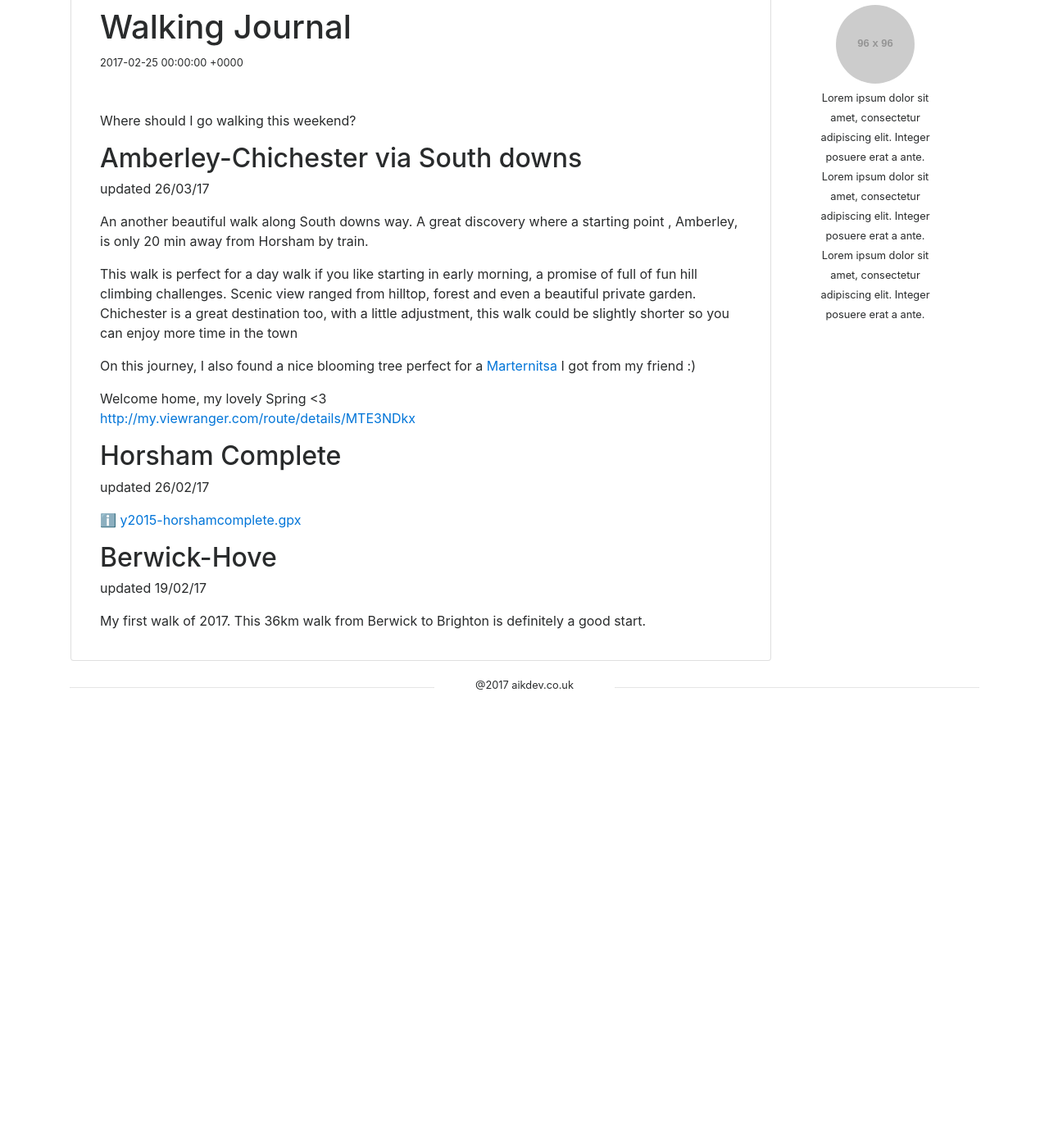
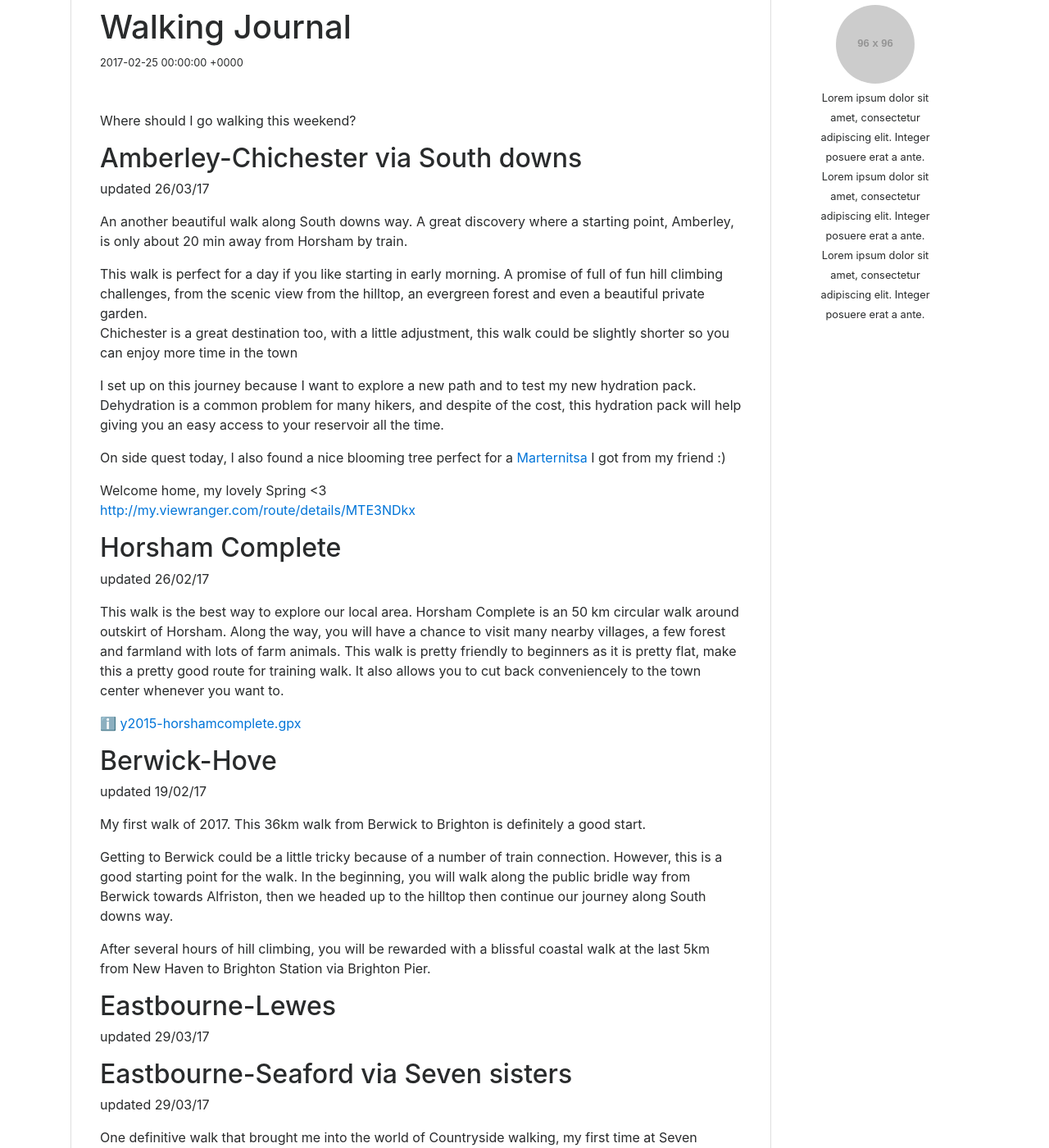
Before and after one commit to aik6980/aik6980.github.io, a Jekyll site: the page built from _posts/2017-02-25-route-map.md, in a window 1280 px wide and 1400 px high, scrolled down 267 px. Shown: the whole window at 82% size. Built offline with Jekyll 4.4.1, drawn with Linux system fonts in a browser that asks for light colours; nearby versions of some CDN libraries; emoji names are drawn with the system emoji font; before the commit the page ends 1122 px from its top, so only the background shows below that; some of the changed text lies outside the part shown.

Commit message:
update post

```diff
--- a/_posts/2017-02-25-route-map.md
+++ b/_posts/2017-02-25-route-map.md
@@ -8,12 +8,14 @@
 ## Amberley-Chichester via South downs
 updated 26/03/17
 
-An another beautiful walk along South downs way. A great discovery where a starting point , Amberley, is only 20 min away from Horsham by train.
+An another beautiful walk along South downs way. A great discovery where a starting point, Amberley, is only about 20 min away from Horsham by train.
 
-This walk is perfect for a day walk if you like starting in early morning, a promise of full of fun hill climbing challenges. Scenic view ranged from hilltop, forest and even a beautiful private garden.
+This walk is perfect for a day if you like starting in early morning. A promise of full of fun hill climbing challenges, from the scenic view from the hilltop, an evergreen forest and even a beautiful private garden.
 Chichester is a great destination too, with a little adjustment, this walk could be slightly shorter so you can enjoy more time in the town
 
-On this journey, I also found a nice blooming tree perfect for a [Marternitsa](https://en.wikipedia.org/wiki/Martenitsa) I got from my friend :)
+I set up on this journey because I want to explore a new path and to test my new hydration pack. Dehydration is a common problem for many hikers, and despite of the cost, this hydration pack will help giving you an easy access to your reservoir all the time.
+
+On side quest today, I also found a nice blooming tree perfect for a [Marternitsa](https://en.wikipedia.org/wiki/Martenitsa) I got from my friend :)
 
 Welcome home, my lovely Spring <3
 <http://my.viewranger.com/route/details/MTE3NDkx>
@@ -21,9 +23,34 @@
 ## Horsham Complete
 updated 26/02/17
 
+This walk is the best way to explore our local area. Horsham Complete is an 50 km circular walk around outskirt of Horsham. Along the way, you will have a chance to visit many nearby villages, a few forest and farmland with lots of farm animals. This walk is pretty friendly to beginners as it is pretty flat, make this a pretty good route for training walk. It also allows you to cut back conveniencely to the town center whenever you want to.
+
 :information_source: [y2015-horshamcomplete.gpx](/data/y2015-horshamcomplete.gpx)
 
 ## Berwick-Hove
 updated 19/02/17
 
 My first walk of 2017. This 36km walk from Berwick to Brighton is definitely a good start.
+
+Getting to Berwick could be a little tricky because of a number of train connection. However, this is a good starting point for the walk. In the beginning, you will walk along the public bridle way from Berwick towards Alfriston, then we headed up to the hilltop then continue our journey along South downs way.
+
+After several hours of hill climbing, you will be rewarded with a blissful coastal walk at the last 5km from New Haven to Brighton Station via Brighton Pier.
+
+## Eastbourne-Lewes
+updated 29/03/17
+
+## Eastbourne-Seaford via Seven sisters
+updated 29/03/17
+
+One definitive walk that brought me into the world of Countryside walking, my first time at Seven sisters, and the last walk before my first walking group is unofficially disbanded.
+
+On the day, we arrived at Eastbourne a little later as our original plan, I don't think there was anything to blame after all we did last night. It was a farewell party, and we played hard. Actually I'm kind of surprised all of us managed to wake up early enough to be here.
+
+Seaford is not the best destination for the walk, especially on Sunday.
+
+## Horsham River walk
+updated 29/03/17
+
+My first solo long walk dated back several years ago. This is a classic local walk, where I discovered that I don't have to go so far to have a nice scene. The route is supported by Horsham District Council, it is very well maintained with signs and map along the way.
+
+The name river walk came from the path itself where you will be walking along small rivers running around town. This 22km route will lead you through small parks in the town, farmland, forest with many junctions that connect to several other paths of your later discovery.
```
Also changed, not shown: pages/about.md (+7 -0 lines).
